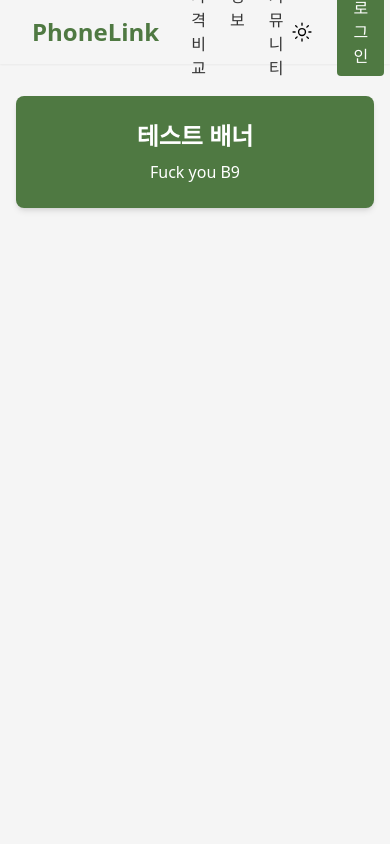
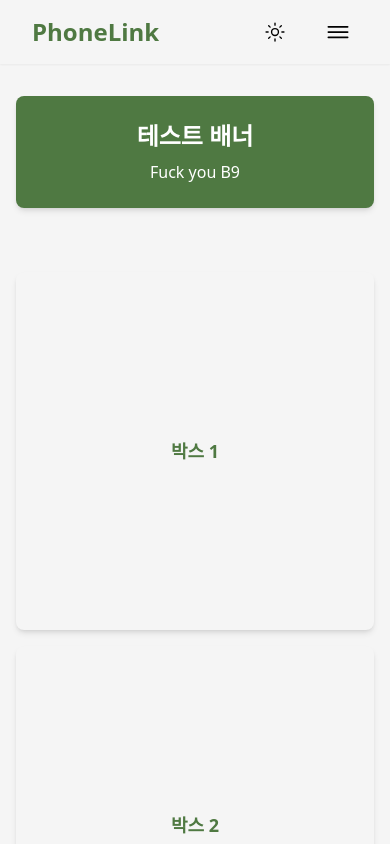
Before and after one commit to phone-link-org/phone-link, a React (Vite) app in the folder frontend/: page / in a window 390 px wide. Shown: the top 844 px of the page. Built offline with nearby package versions, Linux system fonts and the light colour scheme.

Commit message:
Setting the Main Page Content Area

```diff
--- a/frontend/src/App.tsx
+++ b/frontend/src/App.tsx
@@ -1,6 +1,7 @@
 //import { useState } from 'react'
 
 import Navbar from './components/Navbar';
+import ContentBox from './components/ContentBox';
 
 function App() {
   return (
@@ -11,8 +12,11 @@ function App() {
           <h1 className="text-2xl font-bold mb-2">테스트 배너</h1>
           <p className="text-base">Fuck you B9</p>
         </div>
-        {/* 여기에 추가적인 메인 컨텐츠가 들어갑니다 */}
       </main>
+      <div className="flex flex-col sm:flex-row gap-4 max-w-4xl mx-auto px-4">
+        <ContentBox text="박스 1"></ContentBox>
+        <ContentBox text="박스 2"></ContentBox>
+      </div>
     </>
   )
 }
--- /dev/null
+++ b/frontend/src/components/ContentBox.tsx
@@ -0,0 +1,15 @@
+import React from 'react';
+
+interface ContentBoxProps {
+  text: string;
+}
+
+const ContentBox: React.FC<ContentBoxProps> = ({ text }) => {
+  return (
+    <div className="flex-1 aspect-square bg-background-light dark:bg-background-dark rounded-lg shadow-md flex items-center justify-center text-lg font-semibold text-primary-light dark:text-primary-dark">
+      {text}
+    </div>
+  );
+};
+
+export default ContentBox;
--- a/frontend/src/components/Navbar.tsx
+++ b/frontend/src/components/Navbar.tsx
@@ -1,12 +1,13 @@
 import React from 'react';
 import ThemeToggleButton from './ThemeToggleButton';
+import { IoMenuOutline } from 'react-icons/io5'
 
 const Navbar: React.FC = () => {
   return (
     <nav className="w-full h-16 flex items-center justify-between px-8 shadow-sm bg-background-light dark:bg-background-dark">
       <div className="flex items-center">
         <span className="text-2xl font-bold mr-8 text-primary-light dark:text-primary-dark">PhoneLink</span>
-        <ul className="flex gap-6">
+        <ul className="hidden md:flex gap-6">
           <li><a href="#" className="text-base text-foreground-light dark:text-foreground-dark hover:text-primary-light dark:hover:text-primary-dark transition-colors">가격 비교</a></li>
           <li><a href="#" className="text-base text-foreground-light dark:text-foreground-dark hover:text-primary-light dark:hover:text-primary-dark transition-colors">정보</a></li>
           <li><a href="#" className="text-base text-foreground-light dark:text-foreground-dark hover:text-primary-light dark:hover:text-primary-dark transition-colors">커뮤니티</a></li>
@@ -14,7 +15,12 @@ const Navbar: React.FC = () => {
       </div>
       <div className="flex items-center gap-4">
         <ThemeToggleButton />
-        <button className="px-4 py-2 rounded bg-primary-light hover:bg-[#3d5e33] dark:bg-primary-dark dark:hover:bg-[#759161] text-white dark:text-foreground-light text-base font-medium transition-colors">로그인</button>
+        {/* 로그인 버튼: md 이상에서만 보임 */}
+        <button className="hidden md:block px-4 py-2 rounded bg-primary-light hover:bg-[#3d5e33] dark:bg-primary-dark dark:hover:bg-[#759161] text-white dark:text-foreground-light text-base font-medium transition-colors">로그인</button>
+        {/* 햄버거 메뉴: 모바일에서만 보임 */}
+        <button className="flex md:hidden items-center justify-center w-10 h-10 ml-2" aria-label="메뉴">
+          <IoMenuOutline size={28}></IoMenuOutline>
+        </button>
       </div>
     </nav>
   );
```
